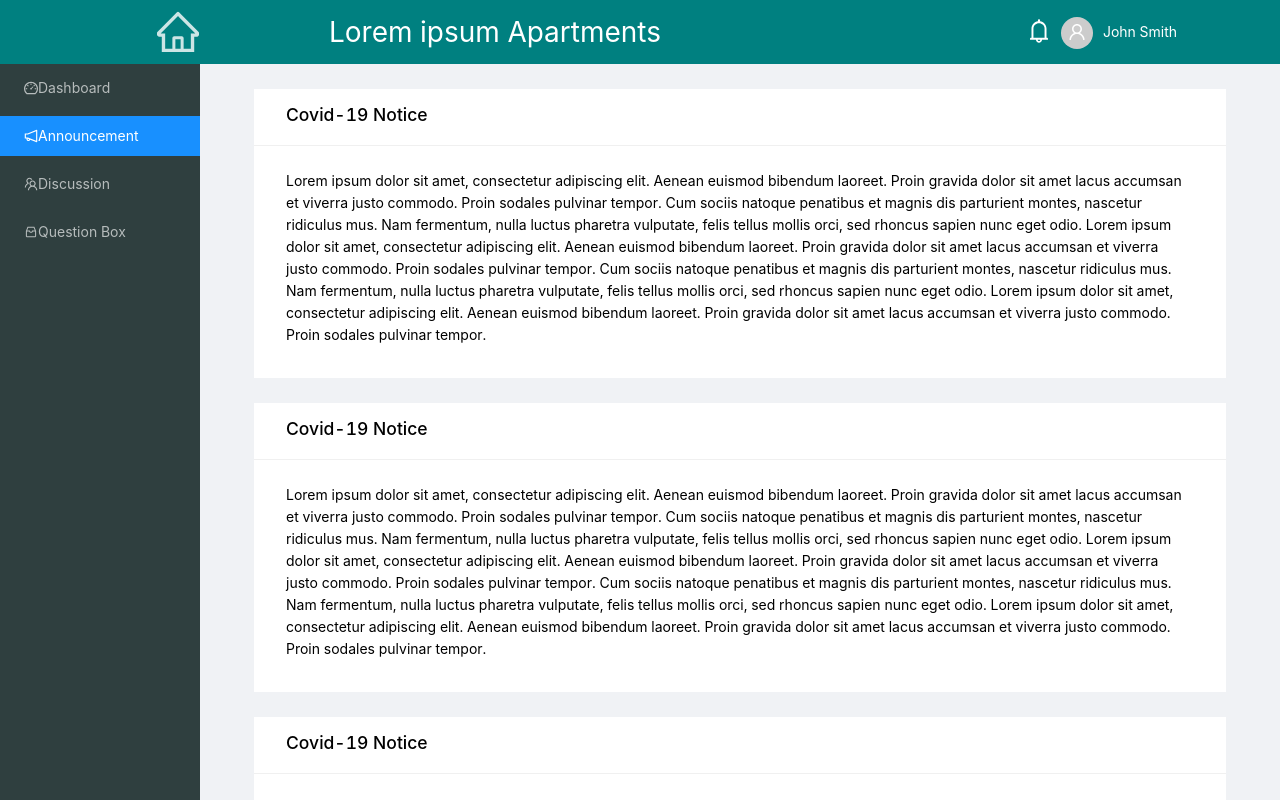
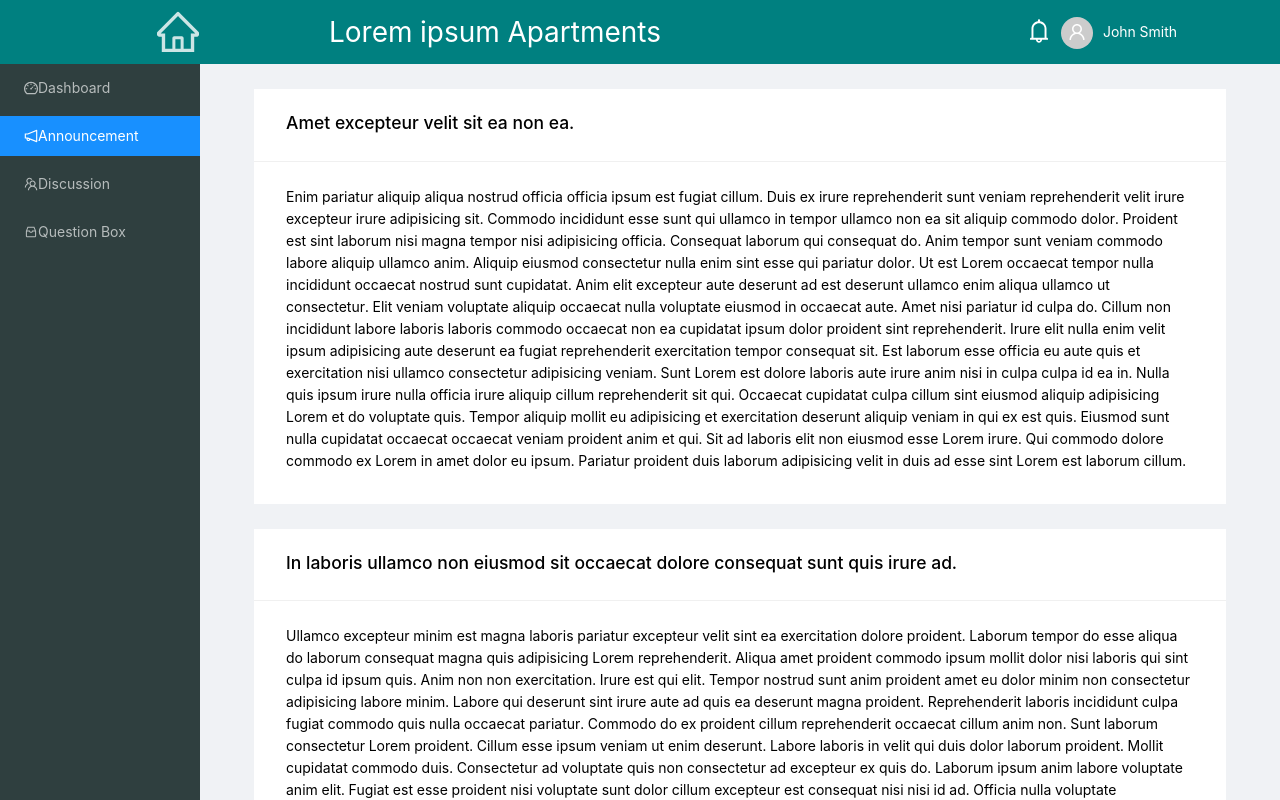
Before and after one commit to MiYu1996/Community-Property-Management, a React (Create React App) app in the folder cpm-client/: page /dashboard in a window 1280 px wide. Both pictures are taken after a click on the item "Announcement". Shown: the top 800 px of the page. Built offline with nearby package versions, Linux system fonts and the light colour scheme.

Commit message:
announcement

```diff
--- a/cpm-client/src/page/announcement/Announcement.css
+++ b/cpm-client/src/page/announcement/Announcement.css
@@ -13,7 +13,6 @@
     padding-right: 32px;
     font-size: 1.25em;
     color: black;
-    line-height: 12px;
     text-align: left;
 }
 
--- a/cpm-client/src/page/announcement/index.tsx
+++ b/cpm-client/src/page/announcement/index.tsx
@@ -1,32 +1,40 @@
-import React, { CSSProperties }from 'react';
-import { Divider } from 'antd';
+import React, { CSSProperties, useState, useCallback, useMemo, useEffect } from 'react';
+import { Divider, Skeleton } from 'antd';
 
 import './Announcement.css'
+import { useCache, useSubcription } from '../../controller/App';
+import { announcementCache$ } from '../../controller/Caches';
+import { announcementListResponse$, requestAnnouncementList } from '../../controller/Requests';
 
 export const Announcement = () => {
-    return (
-        <div className="announcement">
-            <div className="announcement-post">
-                <h1>Covid-19 Notice</h1>
-                <Divider />
-                <p>Lorem ipsum dolor sit amet, consectetur adipiscing elit. Aenean euismod bibendum laoreet. Proin gravida dolor sit amet lacus accumsan et viverra justo commodo.
+    const [announcementIdsToShow, setAnnouncementIdsToShow] = useState<AnnouncementId[]>([])
+    const announcementCache = useCache(announcementCache$)
 
-Proin sodales pulvinar tempor. Cum sociis natoque penatibus et magnis dis parturient montes, nascetur ridiculus mus. Nam fermentum, nulla luctus pharetra vulputate, felis tellus mollis orci, sed rhoncus sapien nunc eget odio. Lorem ipsum dolor sit amet, consectetur adipiscing elit. Aenean euismod bibendum laoreet. Proin gravida dolor sit amet lacus accumsan et viverra justo commodo. Proin sodales pulvinar tempor. Cum sociis natoque penatibus et magnis dis parturient montes, nascetur ridiculus mus. Nam fermentum, nulla luctus pharetra vulputate, felis tellus mollis orci, sed rhoncus sapien nunc eget odio. Lorem ipsum dolor sit amet, consectetur adipiscing elit. Aenean euismod bibendum laoreet. Proin gravida dolor sit amet lacus accumsan et viverra justo commodo. Proin sodales pulvinar tempor. </p>
-            </div>
-            <div className="announcement-post">
-                <h1>Covid-19 Notice</h1>
-                <Divider />
-                <p>Lorem ipsum dolor sit amet, consectetur adipiscing elit. Aenean euismod bibendum laoreet. Proin gravida dolor sit amet lacus accumsan et viverra justo commodo.
+    useSubcription(announcementListResponse$, (response: AnnouncementList) =>
+        setAnnouncementIdsToShow(response.announcementIds.slice(0, 10))
+    )
 
-Proin sodales pulvinar tempor. Cum sociis natoque penatibus et magnis dis parturient montes, nascetur ridiculus mus. Nam fermentum, nulla luctus pharetra vulputate, felis tellus mollis orci, sed rhoncus sapien nunc eget odio. Lorem ipsum dolor sit amet, consectetur adipiscing elit. Aenean euismod bibendum laoreet. Proin gravida dolor sit amet lacus accumsan et viverra justo commodo. Proin sodales pulvinar tempor. Cum sociis natoque penatibus et magnis dis parturient montes, nascetur ridiculus mus. Nam fermentum, nulla luctus pharetra vulputate, felis tellus mollis orci, sed rhoncus sapien nunc eget odio. Lorem ipsum dolor sit amet, consectetur adipiscing elit. Aenean euismod bibendum laoreet. Proin gravida dolor sit amet lacus accumsan et viverra justo commodo. Proin sodales pulvinar tempor. </p>
-            </div>
-            <div className="announcement-post">
-                <h1>Covid-19 Notice</h1>
-                <Divider />
-                <p>Lorem ipsum dolor sit amet, consectetur adipiscing elit. Aenean euismod bibendum laoreet. Proin gravida dolor sit amet lacus accumsan et viverra justo commodo.
+    useEffect(requestAnnouncementList, [])
 
-Proin sodales pulvinar tempor. Cum sociis natoque penatibus et magnis dis parturient montes, nascetur ridiculus mus. Nam fermentum, nulla luctus pharetra vulputate, felis tellus mollis orci, sed rhoncus sapien nunc eget odio. Lorem ipsum dolor sit amet, consectetur adipiscing elit. Aenean euismod bibendum laoreet. Proin gravida dolor sit amet lacus accumsan et viverra justo commodo. Proin sodales pulvinar tempor. Cum sociis natoque penatibus et magnis dis parturient montes, nascetur ridiculus mus. Nam fermentum, nulla luctus pharetra vulputate, felis tellus mollis orci, sed rhoncus sapien nunc eget odio. Lorem ipsum dolor sit amet, consectetur adipiscing elit. Aenean euismod bibendum laoreet. Proin gravida dolor sit amet lacus accumsan et viverra justo commodo. Proin sodales pulvinar tempor. </p>
-            </div>
-        </div>
-    )
+    const listItem = useCallback((id: DiscussionId) => {
+        const announcement = announcementCache(id)
+        if (announcement) {
+            return (
+
+                <div className="announcement-post">
+                    <h1>{announcement.title}</h1>
+                    <Divider />
+                    <p>{announcement.body}</p>
+                </div>
+            )
+        } else {
+            return <div className="discussion-li" key={id}><Skeleton active /></div>
+        }
+    }, [announcementCache])
+
+    const announcementList = useMemo(() => (
+        < div className="announcement" children={announcementIdsToShow.map(listItem)} />
+    ), [announcementIdsToShow, listItem])
+
+    return announcementList
 }
--- a/cpm-client/src/test/fetchMock.ts
+++ b/cpm-client/src/test/fetchMock.ts
@@ -59,6 +59,22 @@ export const mock = (useJest: boolean, useDelay: boolean = false) => {
                 }), {
                     status: 200
                 })
+            } else if (url === "/api/announcement" && method === "GET") {
+                if (useDelay) await mockDelay(200);
+                return new Response(JSON.stringify({
+                    announcementIds: ["1", "2", "3", "4", "5", "6"],
+                }), {
+                    status: 200
+                })
+            } else if ((url === "/api/announcement/1" || url === "/api/announcement/2" || url === "/api/announcement/3" || url === "/api/announcement/4" || url === "/api/announcement/5" || url === "/api/announcement/6") && method === "GET") {
+                if (useDelay) await mockDelay(Math.round(2000 * Math.random()));
+                return new Response(JSON.stringify({
+                    time: 1583884800,
+                    title: lorem.generateSentences(1),
+                    body: lorem.generateParagraphs(3),
+                }), {
+                    status: 200
+                })
             } else if (url === "/api/discussion" && method === "GET") {
                 if (useDelay) await mockDelay(200);
                 return new Response(JSON.stringify({
```
Also changed, not shown: cpm-client/src/controller/Requests.ts (+19 -17 lines).
